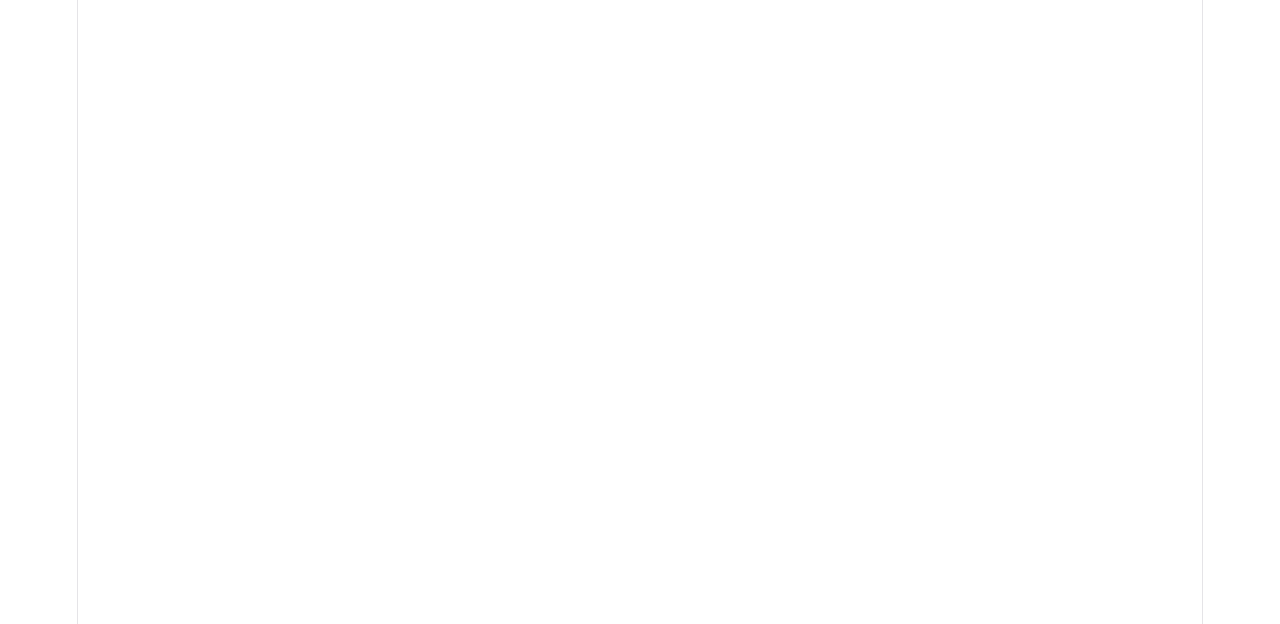
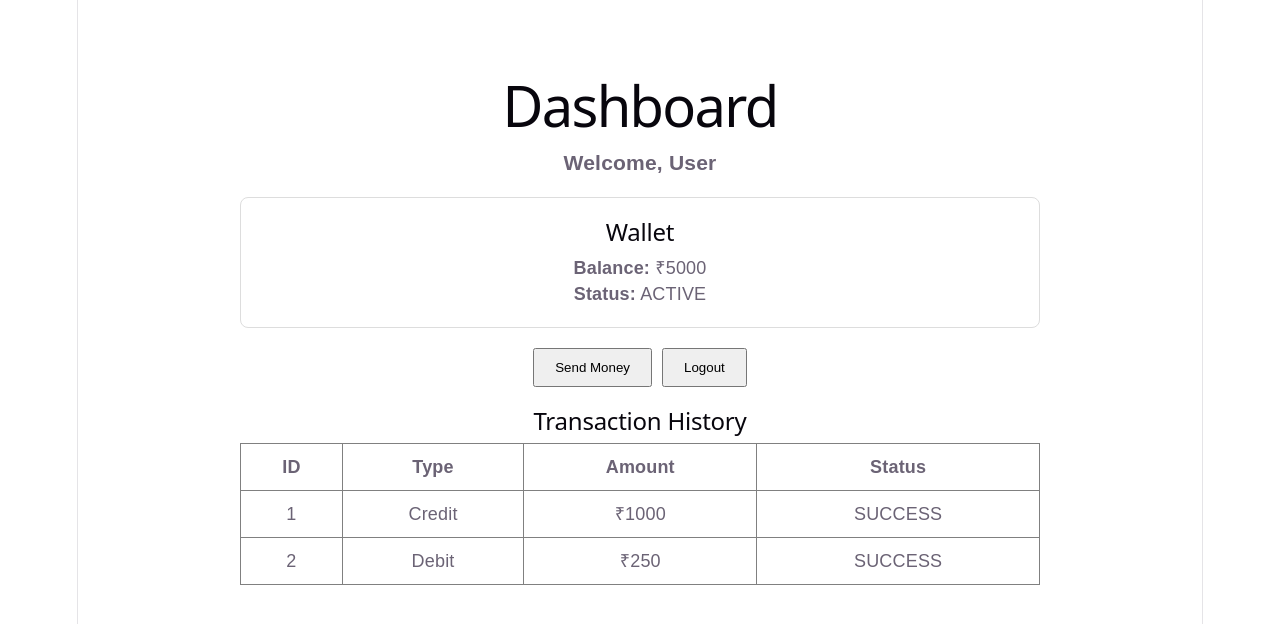
Before and after one commit to prajapati-meet/infotact-internship-26, a React (Vite) app in the folder Finance_and_Banking-Core_Payment_Ledger_and_Wallet_System_frontend/ledger-frontend/: page /dashboard in a window 1280 px wide. Before the commit this address had no page. Shown: the top 624 px of the page. Built offline with nearby package versions, Linux system fonts and the light colour scheme.

Commit message:
feat: add DashboardPage UI

```diff
--- a/Finance_and_Banking-Core_Payment_Ledger_and_Wallet_System_frontend/ledger-frontend/src/App.jsx
+++ b/Finance_and_Banking-Core_Payment_Ledger_and_Wallet_System_frontend/ledger-frontend/src/App.jsx
@@ -125,6 +125,7 @@
 
 import { BrowserRouter, Routes, Route } from "react-router-dom";
 import LoginPage from "./LoginPage";
+import DashboardPage from "./DashboardPage";
 
 function App() {
   return (
@@ -132,6 +133,7 @@ function App() {
       <Routes>
         <Route path="/" element={<LoginPage />} />
         <Route path="/login" element={<LoginPage />} />
+         <Route path="/dashboard" element={<DashboardPage />} />
       </Routes>
     </BrowserRouter>
   );
--- /dev/null
+++ b/Finance_and_Banking-Core_Payment_Ledger_and_Wallet_System_frontend/ledger-frontend/src/DashboardPage.jsx
@@ -0,0 +1,305 @@
+// import { useEffect, useState } from "react";
+// import { useNavigate } from "react-router-dom";
+// import axiosInstance from "../api/axiosInstance";
+// import TransactionRow from "../components/TransactionRow";
+// import { useAuth } from "../context/AuthContext";
+//
+// const DashboardPage = () => {
+//   const navigate = useNavigate();
+//
+//
+//   const { user, logout } = useAuth();
+//
+//   const user = {
+//     username: "User",
+//   };
+//
+//   const logout = () => {
+//     navigate("/login");
+//   };
+//
+//   const [wallet, setWallet] = useState(null);
+//   const [transactions, setTransactions] = useState([]);
+//   const [loading, setLoading] = useState(true);
+//   const [error, setError] = useState("");
+//
+//   useEffect(() => {
+//     const fetchData = async () => {
+//       setLoading(true);
+//       setError("");
+//
+//       try {
+//         const [walletRes, transactionRes] = await Promise.all([
+//           axiosInstance.get("/wallet/me"),
+//           axiosInstance.get("/wallet/transactions"),
+//         ]);
+//
+//         setWallet(walletRes.data);
+//         setTransactions(transactionRes.data);
+//       } catch (err) {
+//         setError(
+//           err.response?.data?.message ||
+//             "Failed to load dashboard."
+//         );
+//       } finally {
+//         setLoading(false);
+//       }
+//     };
+//
+//     fetchData();
+//   }, []);
+//
+//   if (loading) {
+//     return <h2 style={{ textAlign: "center" }}>Loading...</h2>;
+//   }
+//
+//   if (error) {
+//     return (
+//       <h2 style={{ color: "red", textAlign: "center" }}>
+//         {error}
+//       </h2>
+//     );
+//   }
+//
+//   return (
+//     <div
+//       style={{
+//         maxWidth: "900px",
+//         margin: "40px auto",
+//         padding: "20px",
+//         fontFamily: "Arial",
+//       }}
+//     >
+//       <h1>Dashboard</h1>
+//
+//       <h3>Welcome, {user.username}</h3>
+//
+//       <div
+//         style={{
+//           border: "1px solid #ddd",
+//           borderRadius: "8px",
+//           padding: "20px",
+//           marginBottom: "25px",
+//         }}
+//       >
+//         <h2>Wallet Details</h2>
+//
+//         <p>
+//           <strong>Balance:</strong> ₹
+//           {wallet?.balance ?? 0}
+//         </p>
+//
+//         <p>
+//           <strong>Status:</strong>{" "}
+//           {wallet?.status ?? "N/A"}
+//         </p>
+//       </div>
+//
+//       <div
+//         style={{
+//           display: "flex",
+//           gap: "15px",
+//           marginBottom: "25px",
+//         }}
+//       >
+//         <button
+//           onClick={() => navigate("/send-money")}
+//           style={{
+//             padding: "10px 20px",
+//             cursor: "pointer",
+//           }}
+//         >
+//           Send Money
+//         </button>
+//
+//         <button
+//           onClick={logout}
+//           style={{
+//             padding: "10px 20px",
+//             cursor: "pointer",
+//           }}
+//         >
+//           Logout
+//         </button>
+//       </div>
+//
+//       <h2>Transaction History</h2>
+//
+//       {transactions.length === 0 ? (
+//         <p>No transactions found.</p>
+//       ) : (
+//         <table
+//           style={{
+//             width: "100%",
+//             borderCollapse: "collapse",
+//           }}
+//         >
+//           <thead>
+//             <tr>
+//               <th>Date</th>
+//               <th>Type</th>
+//               <th>Amount</th>
+//               <th>Status</th>
+//             </tr>
+//           </thead>
+//
+//           <tbody>
+//             {transactions.map((transaction) => (
+//               <TransactionRow
+//                 key={transaction.id}
+//                 transaction={transaction}
+//               />
+//             ))}
+//           </tbody>
+//         </table>
+//       )}
+//     </div>
+//   );
+// };
+//
+// export default DashboardPage;
+
+
+
+
+import { useEffect, useState } from "react";
+import { useNavigate } from "react-router-dom";
+
+const DashboardPage = () => {
+  const navigate = useNavigate();
+
+  const [wallet, setWallet] = useState({
+    balance: 5000,
+    status: "ACTIVE",
+  });
+
+  const [transactions, setTransactions] = useState([]);
+  const [loading, setLoading] = useState(true);
+  const [error, setError] = useState("");
+
+  useEffect(() => {
+    setTimeout(() => {
+      setLoading(false);
+
+      // Dummy transactions
+      setTransactions([
+        {
+          id: 1,
+          type: "Credit",
+          amount: 1000,
+          status: "SUCCESS",
+        },
+        {
+          id: 2,
+          type: "Debit",
+          amount: 250,
+          status: "SUCCESS",
+        },
+      ]);
+    }, 1000);
+  }, []);
+
+  if (loading) {
+    return <h2 style={{ textAlign: "center" }}>Loading...</h2>;
+  }
+
+  if (error) {
+    return (
+      <h2 style={{ color: "red", textAlign: "center" }}>
+        {error}
+      </h2>
+    );
+  }
+
+  return (
+    <div
+      style={{
+        width: "800px",
+        margin: "40px auto",
+        padding: "20px",
+        fontFamily: "Arial",
+      }}
+    >
+      <h1>Dashboard</h1>
+
+      <h3>Welcome, User</h3>
+
+      <div
+        style={{
+          border: "1px solid #ddd",
+          padding: "20px",
+          borderRadius: "8px",
+          marginBottom: "20px",
+        }}
+      >
+        <h2>Wallet</h2>
+
+        <p>
+          <strong>Balance:</strong> ₹{wallet.balance}
+        </p>
+
+        <p>
+          <strong>Status:</strong> {wallet.status}
+        </p>
+      </div>
+
+      <div style={{ marginBottom: "20px" }}>
+        <button
+          onClick={() => navigate("/send-money")}
+          style={{
+            padding: "10px 20px",
+            marginRight: "10px",
+          }}
+        >
+          Send Money
+        </button>
+
+        <button
+          onClick={() => navigate("/login")}
+          style={{
+            padding: "10px 20px",
+          }}
+        >
+          Logout
+        </button>
+      </div>
+
+      <h2>Transaction History</h2>
+
+      {transactions.length === 0 ? (
+        <p>No transactions found.</p>
+      ) : (
+        <table
+          border="1"
+          cellPadding="10"
+          style={{
+            width: "100%",
+            borderCollapse: "collapse",
+          }}
+        >
+          <thead>
+            <tr>
+              <th>ID</th>
+              <th>Type</th>
+              <th>Amount</th>
+              <th>Status</th>
+            </tr>
+          </thead>
+
+          <tbody>
+            {transactions.map((transaction) => (
+              <tr key={transaction.id}>
+                <td>{transaction.id}</td>
+                <td>{transaction.type}</td>
+                <td>₹{transaction.amount}</td>
+                <td>{transaction.status}</td>
+              </tr>
+            ))}
+          </tbody>
+        </table>
+      )}
+    </div>
+  );
+};
+
+export default DashboardPage;
```
